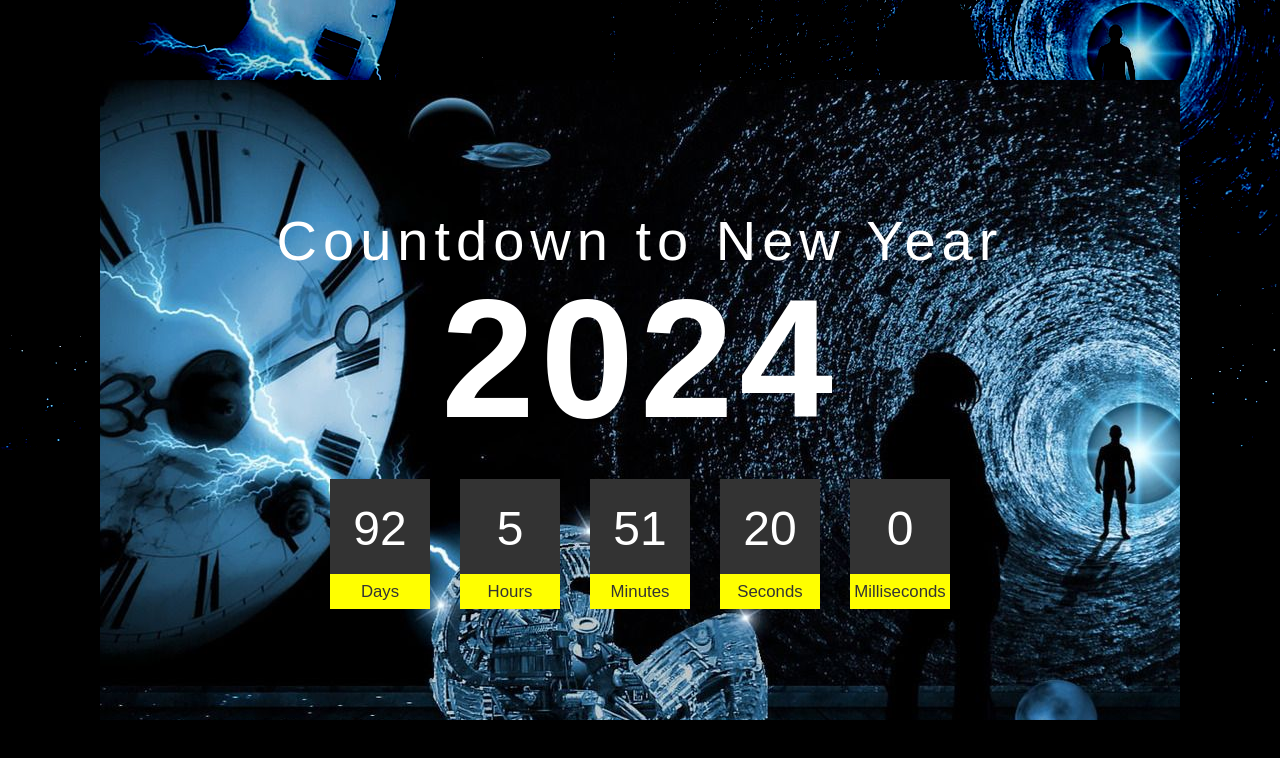
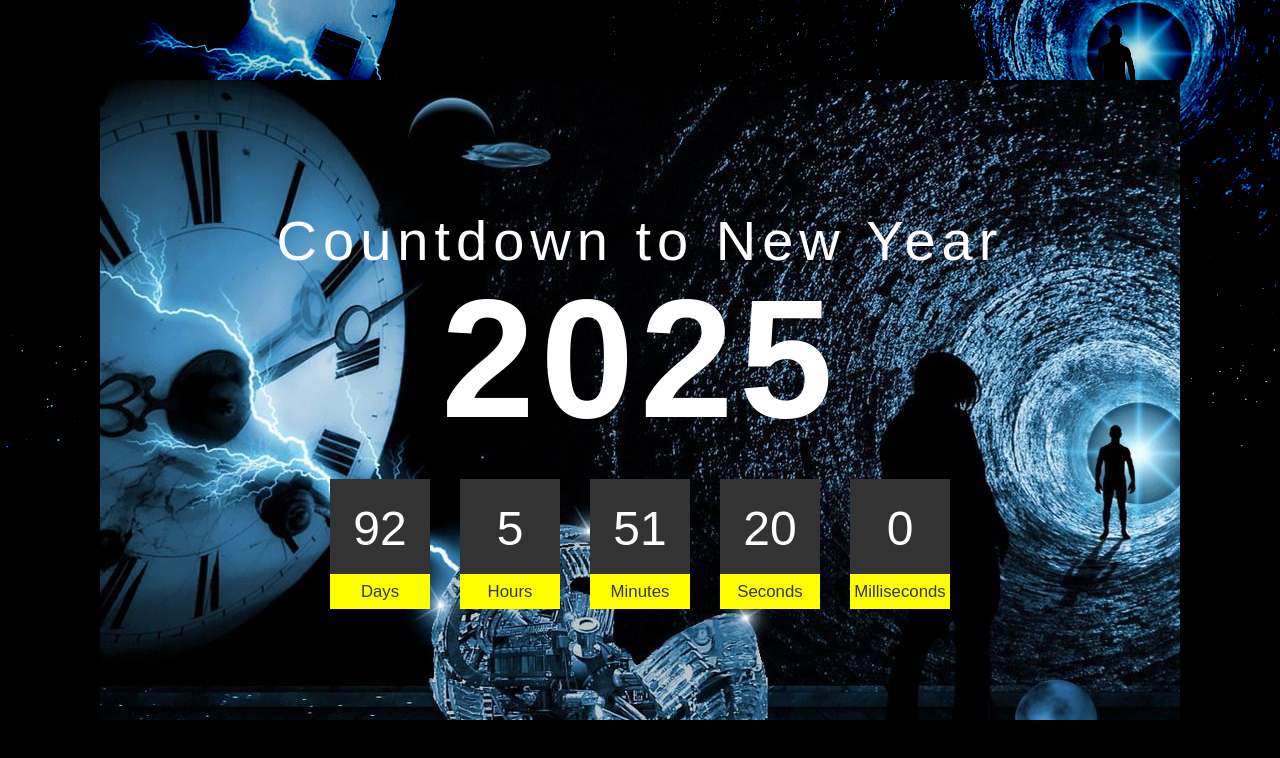
Before and after one commit to sarthakg043/newyear, a plain HTML site: page index.html in a window 1280 px wide. Drawn offline with Linux system fonts and the light colour scheme; a web font is replaced by a local one.

Commit message:
Update index.html for 2025

```diff
--- a/index.html
+++ b/index.html
@@ -7,7 +7,7 @@
 </head>
 <body>
 	<div class="container">
-		<h2>Countdown to New Year<span>2024</span></h2>
+		<h2>Countdown to New Year<span>2025</span></h2>
 		<div class="countdown">
 			<div id="day">N/A</div>
 			<div id="hour">N/A</div>
```
